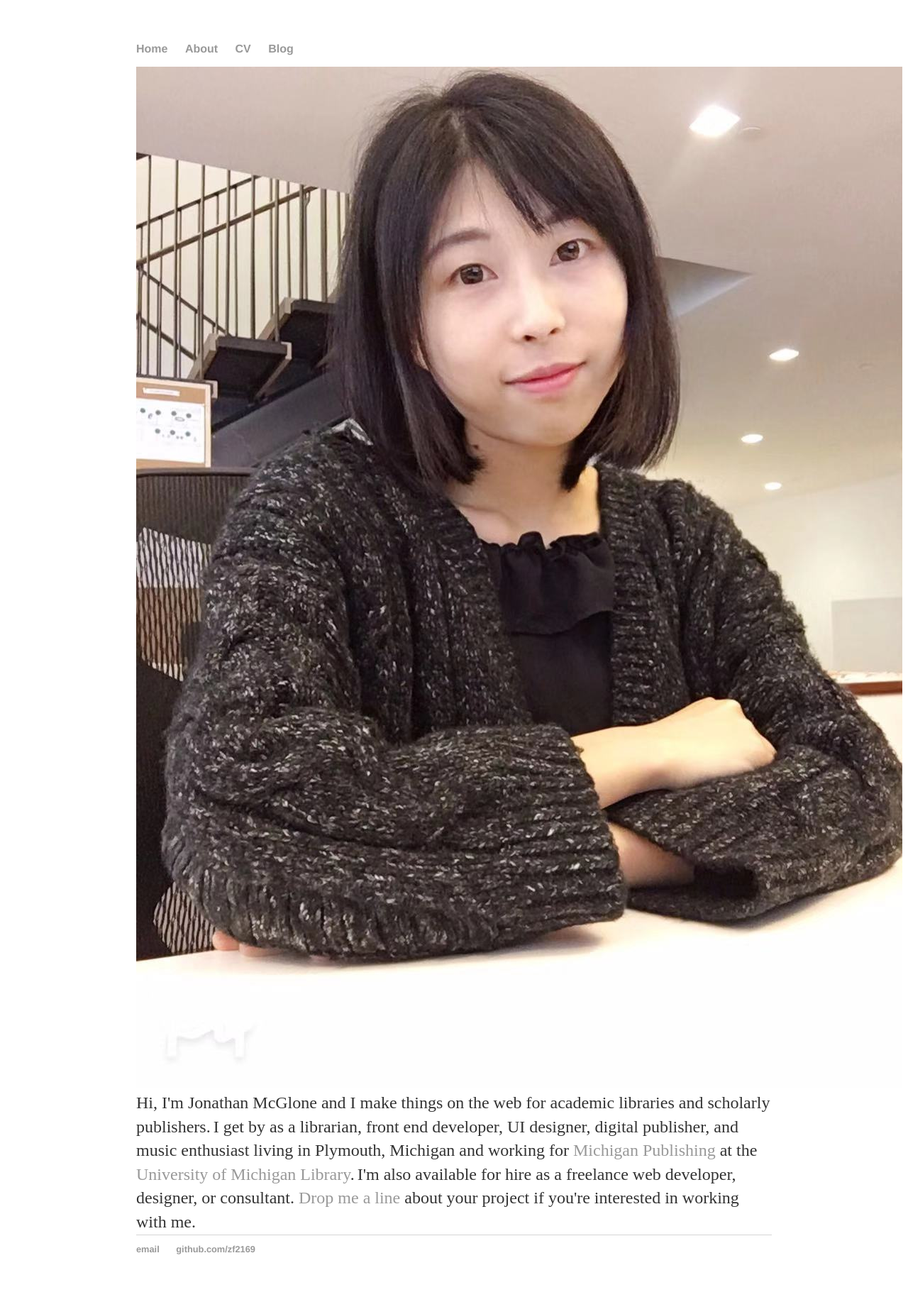
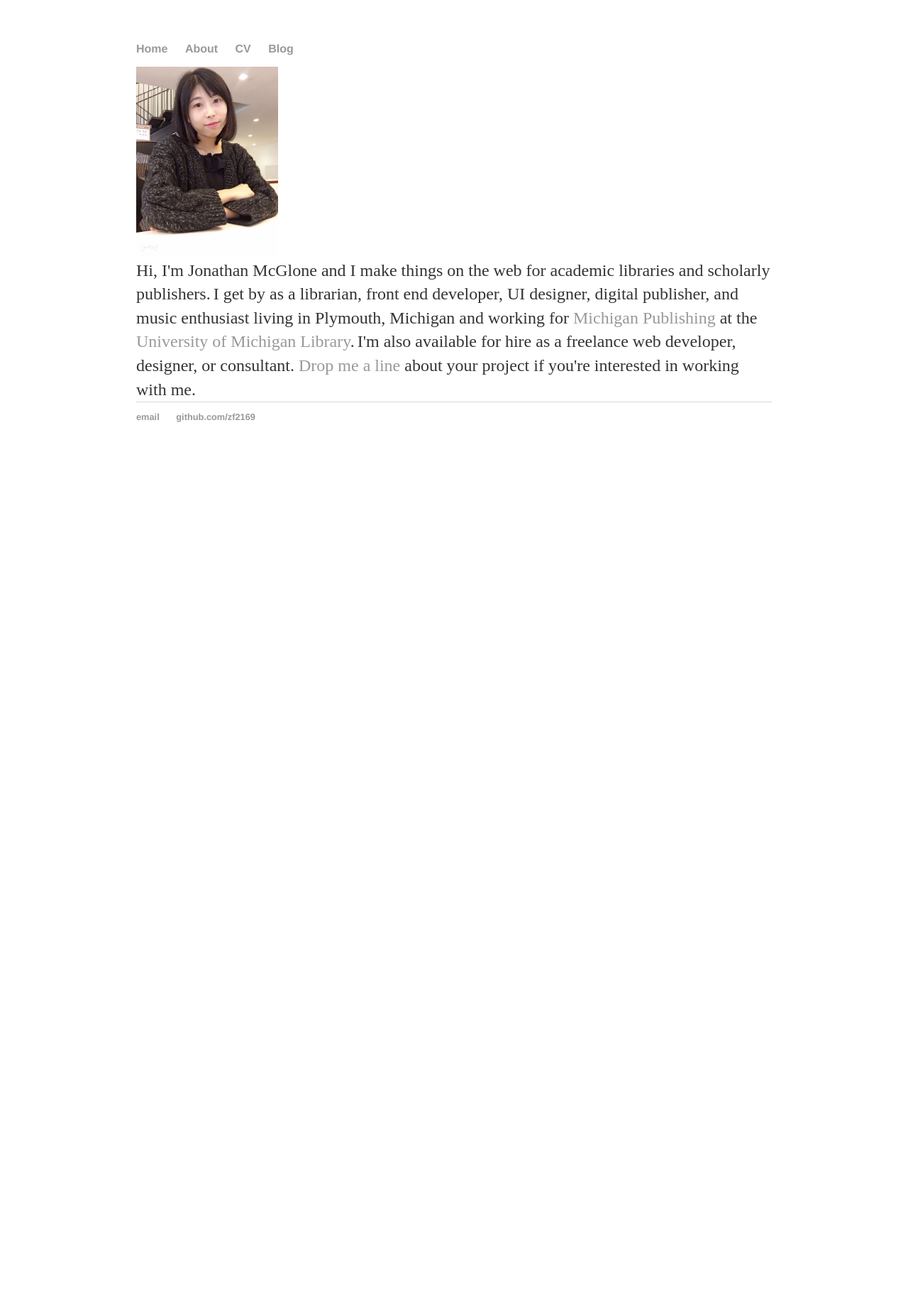
Before and after one commit to zf2169/zf2169.github.io, a Jekyll site: the page built from index.html, in a window 1280 px wide. Shown: the whole page at 71% size. Built offline with Jekyll 4.4.1, drawn with Linux system fonts in a browser that asks for light colours; after the commit the page ends 900 px from its top, so only the background shows below that.

Commit message:
Update index.html

```diff
--- a/index.html
+++ b/index.html
@@ -18,7 +18,7 @@ title: Abby Fan Personal Website
 
 <div class="row marketing">
 	<div class="col-sm-4">
-	<img  class="img-circle avatar" alt="Abby Fan" src="img/BHPL78898.JPG">
+	<img  class="img-circle avatar" alt="Abby Fan" src="img/BHPL78898.JPG" width="200">
 	</div>
 	<div itemscope itemtype="http://data-vocabulary.org/Person" class="col-sm-8">
 	<p1 class="lead">Hi, I'm <span itemprop="name">Jonathan McGlone</span> and I make things on the web for academic libraries and scholarly publishers.</p1>
```
